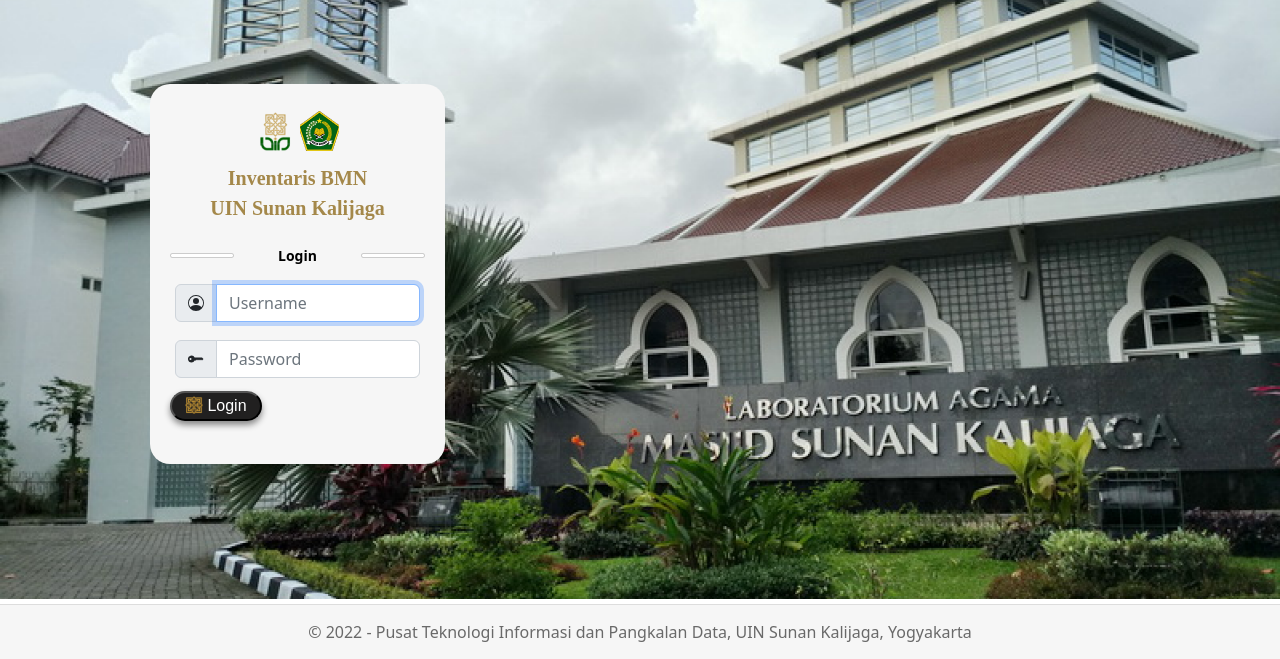
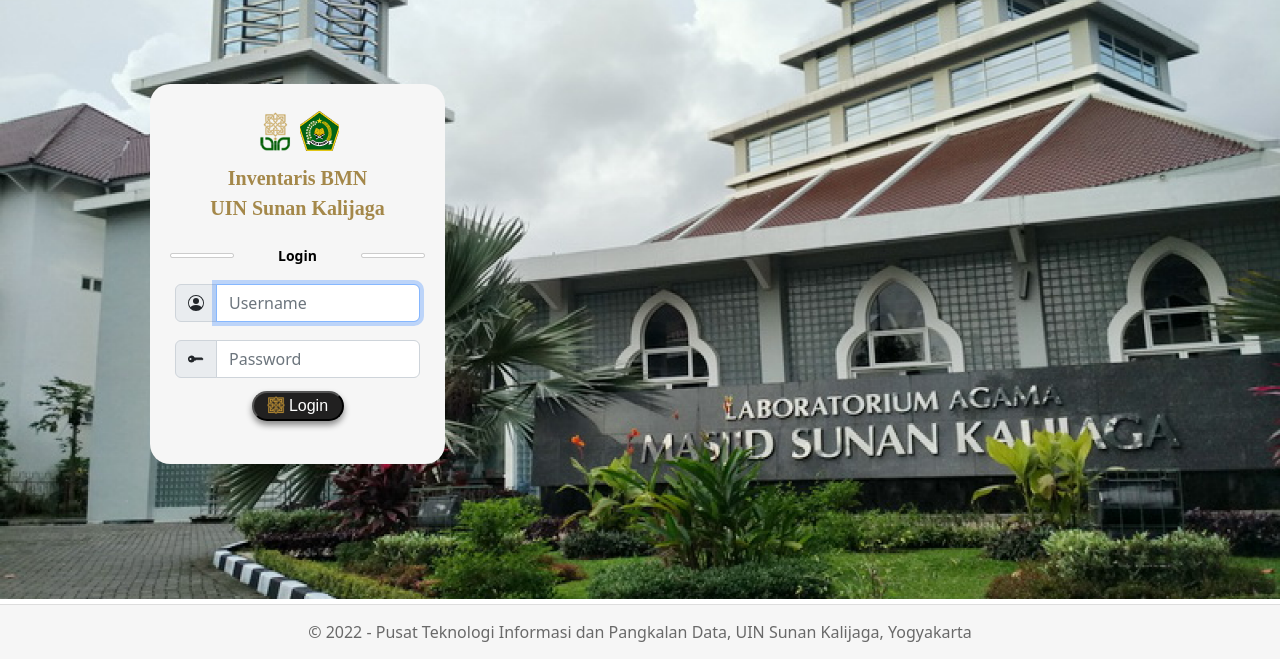
Before and after one commit to nandaarya/bbp_proyek, a PHP site: page / in a window 1280 px wide. Shown: the part 141-800 px from the top of the page. Run offline with PHP 8.4, Linux system fonts and the light colour scheme.

Commit message:
fix login button position

```diff
--- a/index.php
+++ b/index.php
@@ -111,7 +111,9 @@
 								</td>
 							</tr>
 						</table>
-						<button class="button-login" name="btn-login"><img src="assets\images\logo_uin.png" alt="" class="logo-uin">Login</button>
+						<div id="div_login">
+							<button class="button-login" name="btn-login"><img src="assets\images\logo_uin.png" alt="" class="logo-uin">Login</button>
+						</div>
 					</form>
 				</div>
 			</div>
--- a/style/index.css
+++ b/style/index.css
@@ -141,6 +141,13 @@
     color: #000;
     font-weight: bold;
 }
+
+#div_login {
+    display: flex;
+    justify-content: center;
+    align-items: center;
+}
+
 .button_login   {
     background-size: cover;
     background-position: center;
```
